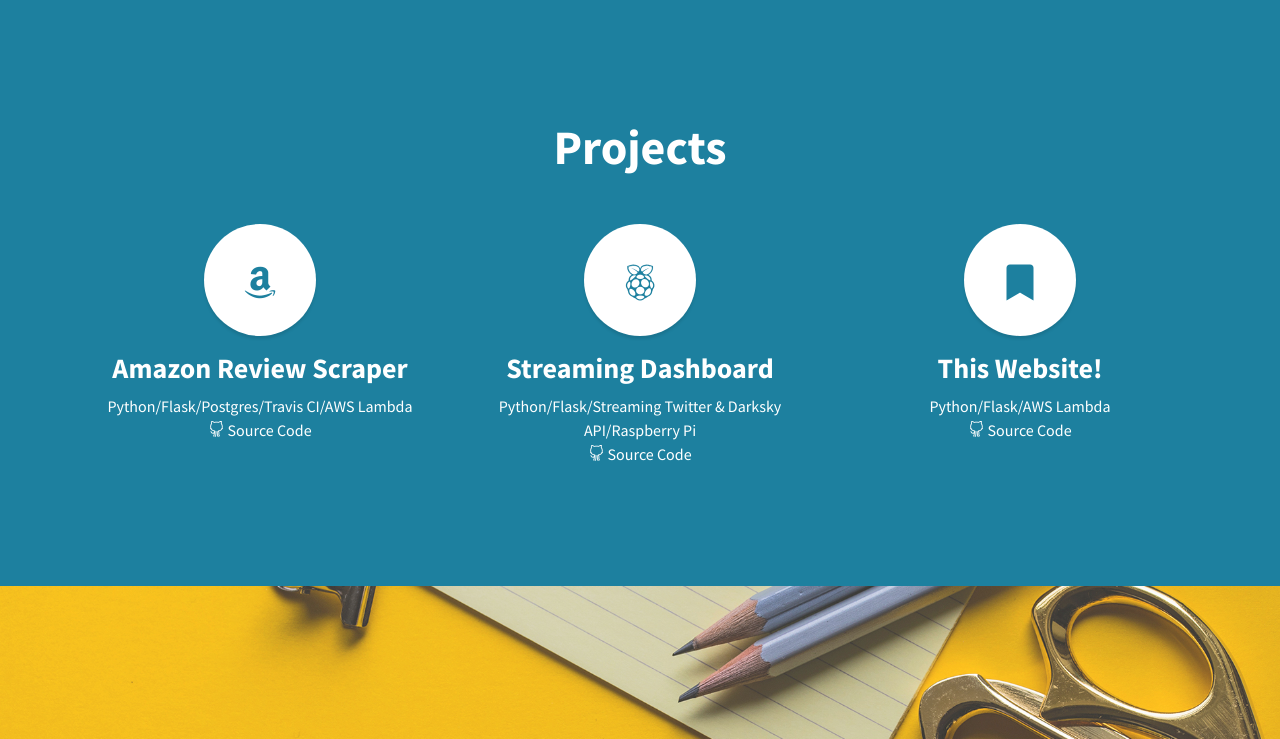
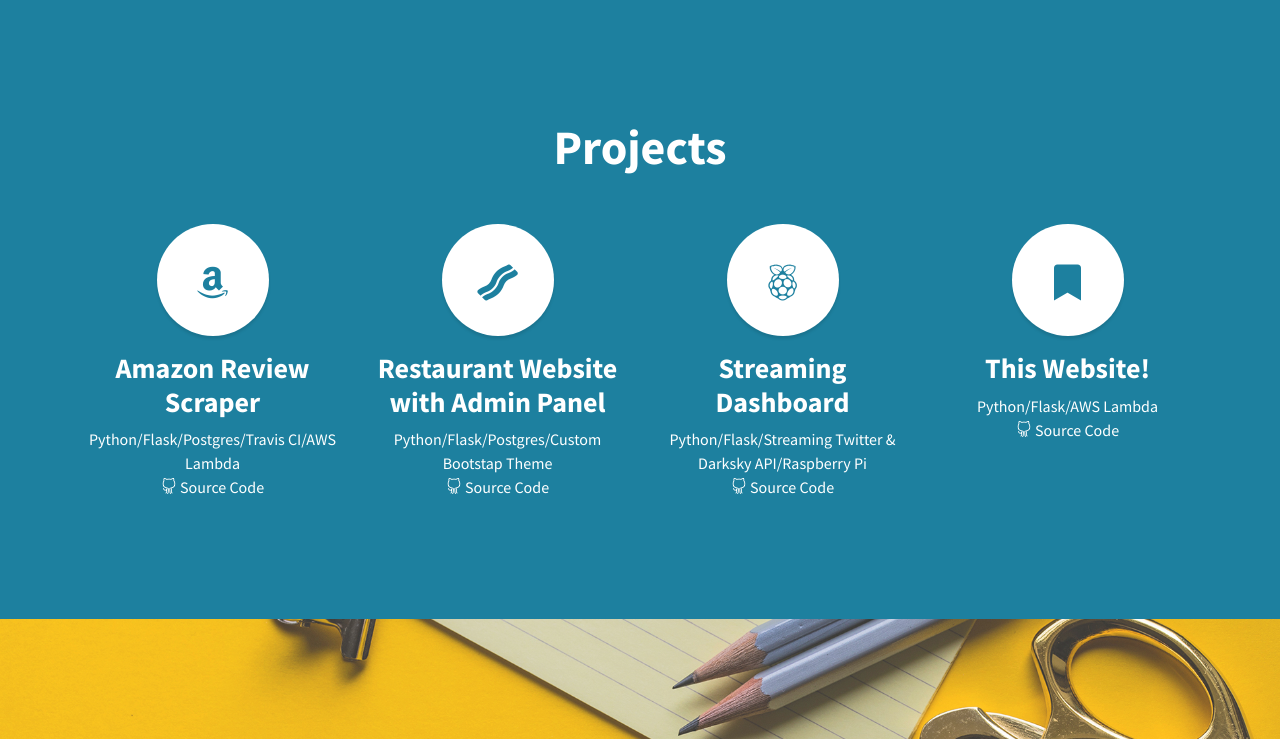
Before and after one commit to AlanSwenson/portfolio, a Flask app: page / in a window 1280 px wide. Shown: the part 1335-2074 px from the top of the page. Run offline with Flask 2, Linux system fonts and the light colour scheme; parts of the project's set-up code (start-up, migrations or seed data) failed here and were passed over; some libraries are stand-ins or nearby versions.

Commit message:
abstract projects section and update

```diff
--- /dev/null
+++ b/portfolio/static/css/custom.css
@@ -0,0 +1,3 @@
+.project-link a {
+    text-decoration: none;
+}
--- a/portfolio/templates/layout.html
+++ b/portfolio/templates/layout.html
@@ -24,6 +24,7 @@
 
     <!-- Custom CSS -->
     <link href="{{ url_for('static', filename='css/stylish-portfolio.css') }}" rel="stylesheet">
+    <link href="{{ url_for('static', filename='css/custom.css') }}" rel="stylesheet">
 
 </head>
 
@@ -107,52 +108,7 @@
 
     {% include 'about.html' %}
 
-    <!-- Projects -->
-    <section class="content-section bg-primary text-white text-center" id="projects">
-        <div class="container">
-            <div class="content-section-heading">
-                <h2 class="mb-5">Projects</h2>
-            </div>
-            <div class="row">
-                <div class="col-lg-4 col-md-6 mb-5 mb-lg-0">
-                    <span class="service-icon rounded-circle mx-auto mb-3">
-                        <i class="fab fa-amazon"></i>
-                    </span>
-                    <h3>
-                        <strong>Amazon Review Scraper</strong>
-                    </h3>
-                    <p class="text-white mb-0">Python/Flask/Postgres/Travis CI/AWS Lambda</p>
-                    <a class="text-white" href="https://github.com/AlanSwenson/amz-review-scraper" target="blank"><i
-                            class="icon-social-github"></i>
-                        Source Code</a>
-                </div>
-                <div class="col-lg-4 col-md-6 mb-5 mb-lg-0">
-                    <span class="service-icon rounded-circle mx-auto mb-3">
-                        <i class="fab fa-raspberry-pi"></i>
-                    </span>
-                    <h3>
-                        <strong>Streaming Dashboard</strong>
-                    </h3>
-                    <p class="text-white mb-0">Python/Flask/Streaming Twitter & Darksky API/Raspberry Pi</p>
-                    <a class="text-white" href="https://github.com/AlanSwenson/edwin" target="blank"><i
-                            class="icon-social-github"></i>
-                        Source Code</a>
-                </div>
-                <div class="col-lg-4 col-md-6">
-                    <span class="service-icon rounded-circle mx-auto mb-3">
-                        <i class="fas fa-bookmark"></i>
-                    </span>
-                    <h3>
-                        <strong>This Website!</strong>
-                    </h3>
-                    <p class="text-white mb-0">Python/Flask/AWS Lambda</p>
-                    <a class="text-white" href="https://github.com/AlanSwenson/portfolio" target="blank"><i
-                            class="icon-social-github"></i>
-                        Source Code</a>
-                </div>
-            </div>
-        </div>
-    </section>
+    {% include 'projects.html' %}
 
     <!-- Callout -->
     <section class="callout" id="opensource">
--- /dev/null
+++ b/portfolio/templates/projects.html
@@ -0,0 +1,68 @@
+<!-- Projects -->
+<section class="content-section bg-primary text-white text-center" id="projects">
+    <div class="container">
+        <div class="content-section-heading">
+            <h2 class="mb-5">Projects</h2>
+        </div>
+        <div class="row">
+            <div class="col-lg-3 col-md-6 mb-5 mb-lg-0">
+                <span class="service-icon rounded-circle mx-auto mb-3">
+                    <i class="fab fa-amazon"></i>
+                </span>
+                <h3>
+                    <strong>Amazon Review Scraper</strong>
+                </h3>
+                <p class="text-white mb-0">Python/Flask/Postgres/Travis CI/AWS Lambda</p>
+                <a class="text-white" href="https://github.com/AlanSwenson/amz-review-scraper" target="blank"><i
+                        class="icon-social-github"></i>
+                    Source Code</a>
+            </div>
+
+
+
+            <div class="col-lg-3 col-md-6 mb-5 mb-lg-0 project-link">
+                <a href="http://www.restaurant.alanswenson.dev">
+                    <span class="service-icon rounded-circle mx-auto mb-3">
+                        <i class="fas fa-bacon"></i>
+                    </span>
+                    <h3 class="text-white">
+                        <strong>Restaurant Website with Admin Panel</strong>
+                    </h3>
+                </a>
+                <p class="text-white mb-0">Python/Flask/Postgres/Custom Bootstap Theme</p>
+                <a class="text-white" href="https://github.com/AlanSwenson/restaurant-demo" target="blank"><i
+                        class="icon-social-github"></i>
+                    Source Code</a>
+            </div>
+
+
+            <div class="col-lg-3 col-md-6 mb-5 mb-lg-0">
+                <span class="service-icon rounded-circle mx-auto mb-3">
+                    <i class="fab fa-raspberry-pi"></i>
+                </span>
+                <h3>
+                    <strong>Streaming Dashboard</strong>
+                </h3>
+                <p class="text-white mb-0">Python/Flask/Streaming Twitter & Darksky API/Raspberry Pi</p>
+                <a class="text-white" href="https://github.com/AlanSwenson/edwin" target="blank"><i
+                        class="icon-social-github"></i>
+                    Source Code</a>
+            </div>
+
+
+
+            <div class="col-lg-3 col-md-6">
+                <span class="service-icon rounded-circle mx-auto mb-3">
+                    <i class="fas fa-bookmark"></i>
+                </span>
+                <h3>
+                    <strong>This Website!</strong>
+                </h3>
+                <p class="text-white mb-0">Python/Flask/AWS Lambda</p>
+                <a class="text-white" href="https://github.com/AlanSwenson/portfolio" target="blank"><i
+                        class="icon-social-github"></i>
+                    Source Code</a>
+            </div>
+        </div>
+    </div>
+</section>
```
